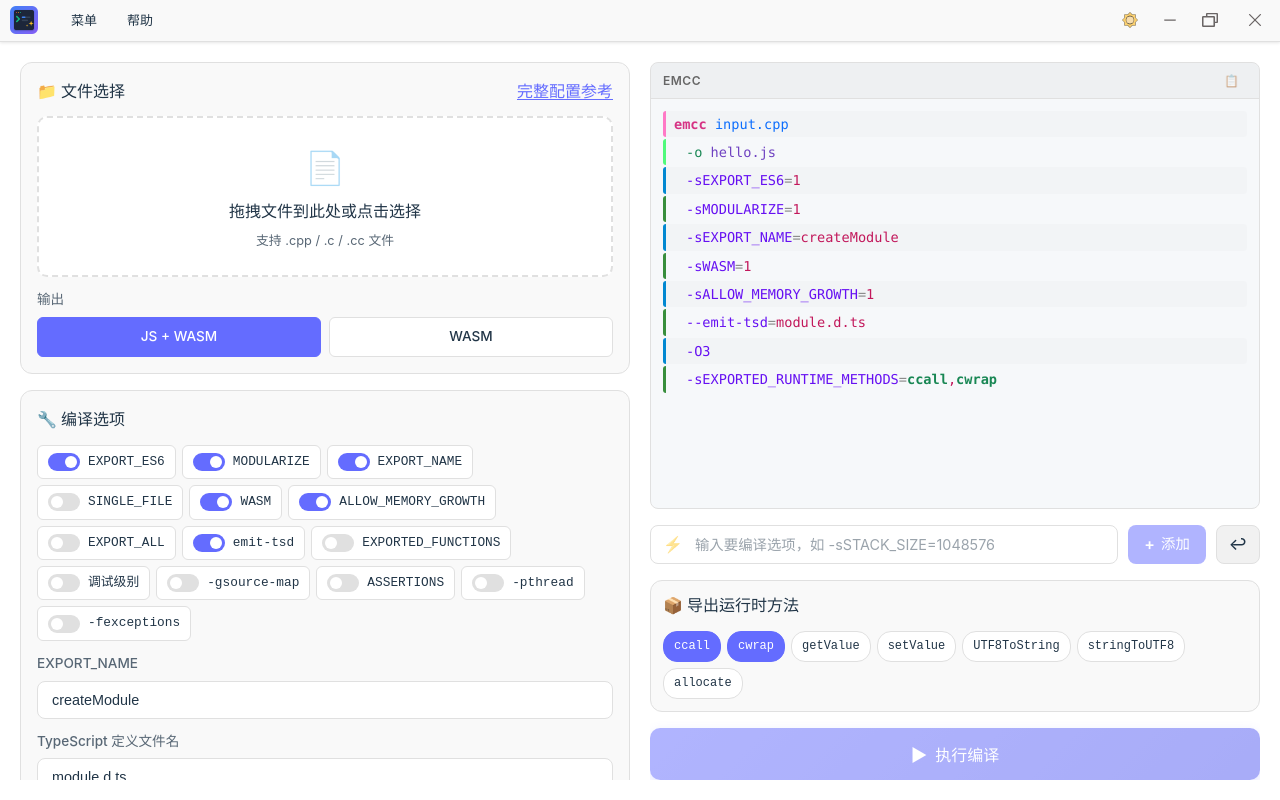
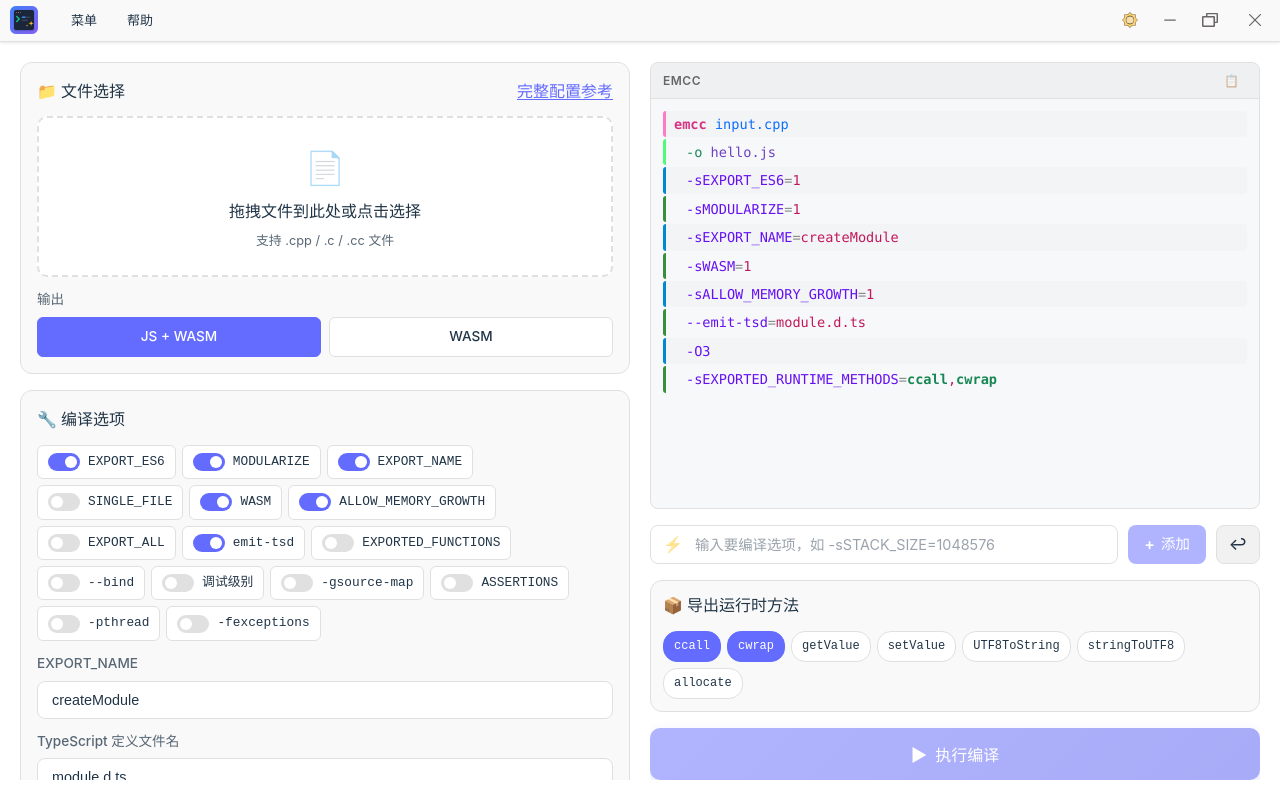
Before and after one commit to TTT1231/emccgui, a Vue app: page / in a window 1280 px wide. Built offline with nearby package versions, Linux system fonts and the light colour scheme.

Commit message:
add:emcc bind

```diff
--- a/src/renderer/components/EmccCoding/src/data.ts
+++ b/src/renderer/components/EmccCoding/src/data.ts
@@ -172,6 +172,18 @@ export const compileOptionOptions: CompileOption[] = [
       inputLabel: '导出函数列表',
       inputPlaceholder: "['_main','_myFunc']",
       hint: '指定要导出的 C/C++ 函数，函数名需加下划线前缀',
+   },
+
+   // === bind相关 ===
+   {
+      key: 'bind',
+      name: '--bind',
+      enabled: false,
+      cmdPrefix: '--',
+      cmdName: 'bind',
+      valueType: 'boolean',
+      formatType: 'arg',
+      hint: '启用 Embind，用于 C++ 和 JavaScript 之间的绑定',
    },
 
    // === 调试相关 ===
```
